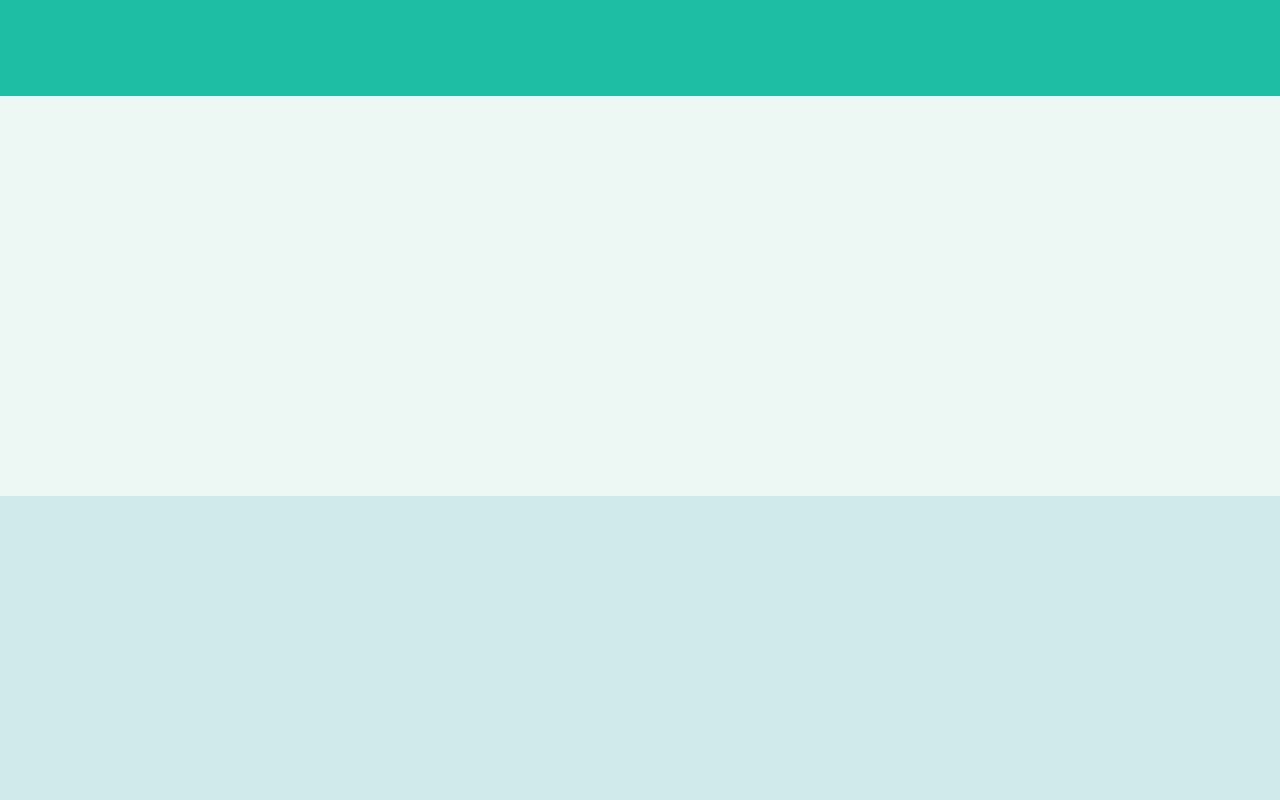
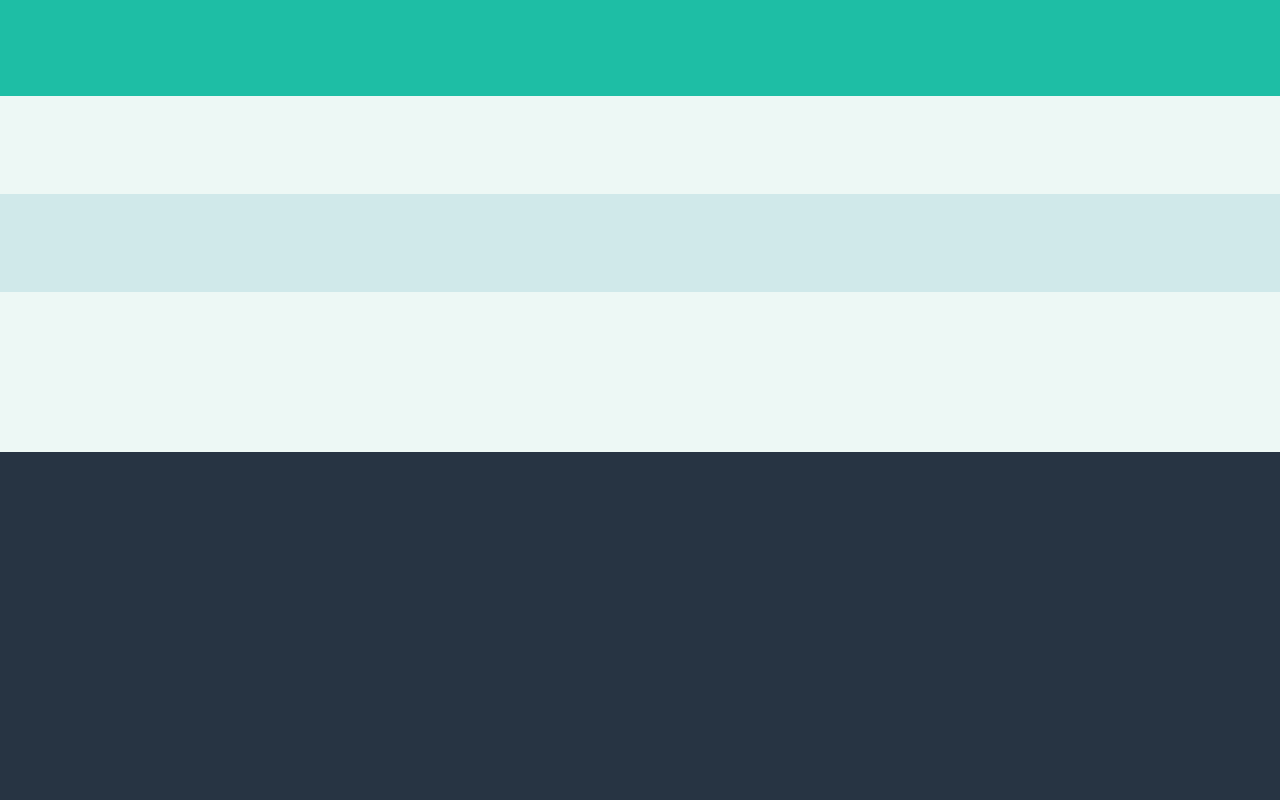
Before and after one commit to igilgamesh/Whatsapp, a plain HTML site: page index.html in a window 1280 px wide. Shown: the top 800 px of the page. Drawn offline with Linux system fonts and the light colour scheme.

Commit message:
removed fixed height

```diff
--- a/styles.css
+++ b/styles.css
@@ -8,7 +8,7 @@ body {
   font-family: "Segoe UI", Tahoma, Geneva, Verdana, sans-serif;
   display: grid;
   grid-template-columns: 50% 50%;
-  grid-template-rows: 12% 50% 50% 20% 43.5%;
+  grid-template-rows: 12% auto auto 20% 43.5%;
   grid-template-areas:
     "header  header"
     "sec1    sec1"
```
